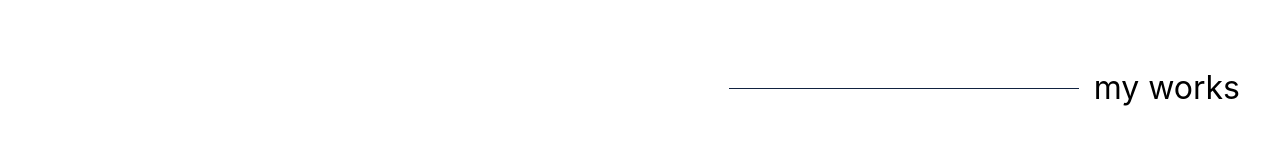
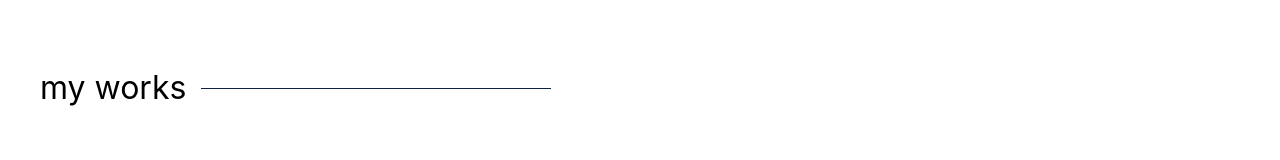
Before and after one commit to thediaf/portfolio, a React (Create React App) app: page / in a window 1280 px wide. Shown: the part 574-734 px from the top of the page. Built offline with nearby package versions, Linux system fonts and the light colour scheme.

Commit message:
update: titles positioned on left

```diff
--- a/src/component/About/About.js
+++ b/src/component/About/About.js
@@ -6,7 +6,7 @@ import { Slide } from "react-awesome-reveal"
 const About = () => {
     return (
         <Element className="about" id="about" name="about">
-                <div className="title right-title dark:text-gray-50 pr-10 text-3xl">
+                <div className="title left-title dark:text-gray-50 pl-10 text-3xl">
                     about me
                 </div>
             <Slide delay={200} duration={700} direction={"up"} triggerOnce>
--- a/src/component/Work/Project.js
+++ b/src/component/Work/Project.js
@@ -5,7 +5,7 @@ import { SiSymfony, SiBootstrap, SiMysql, SiPostgresql, SiJquery, SiCodeigniter,
 const Project = (props) => {
     return (
         <figure className={"md:flex lg:w-4/5 my-5 md:p-0" + (props.reverse ? " md:flex-row-reverse" : "")}>
-            <img src={ props.img } alt={ props.title }  loading="lazy"
+            <img src={ props.img } alt={ props.title } loading="lazy"
                 className="-mb-5 md:mb-0 transition transform duration-500 delay-300 h-56 lg:h-64 self-center hover: hover:scale-125"
             />
             <div className={"dark:bg-gray-800 py-9 px-4 md:p-16 md:w-screen text-center shadow-lg rounded-xl md:text-left " + (props.reverse ? " md:-mr-12" : " md:-ml-12")}>
--- a/src/component/Work/Works.js
+++ b/src/component/Work/Works.js
@@ -16,7 +16,7 @@ import Project from "./Project";
 const Works = () => {
     return (
         <Element className="works" id="works" name="works">
-            <div className="title dark:text-gray-50 right-title pr-10 text-3xl">
+            <div className="title dark:text-gray-50 left-title pl-10 text-3xl">
                my works
             </div>
             <div className="mb-3 pb-5 px-7  gap-4">
```
